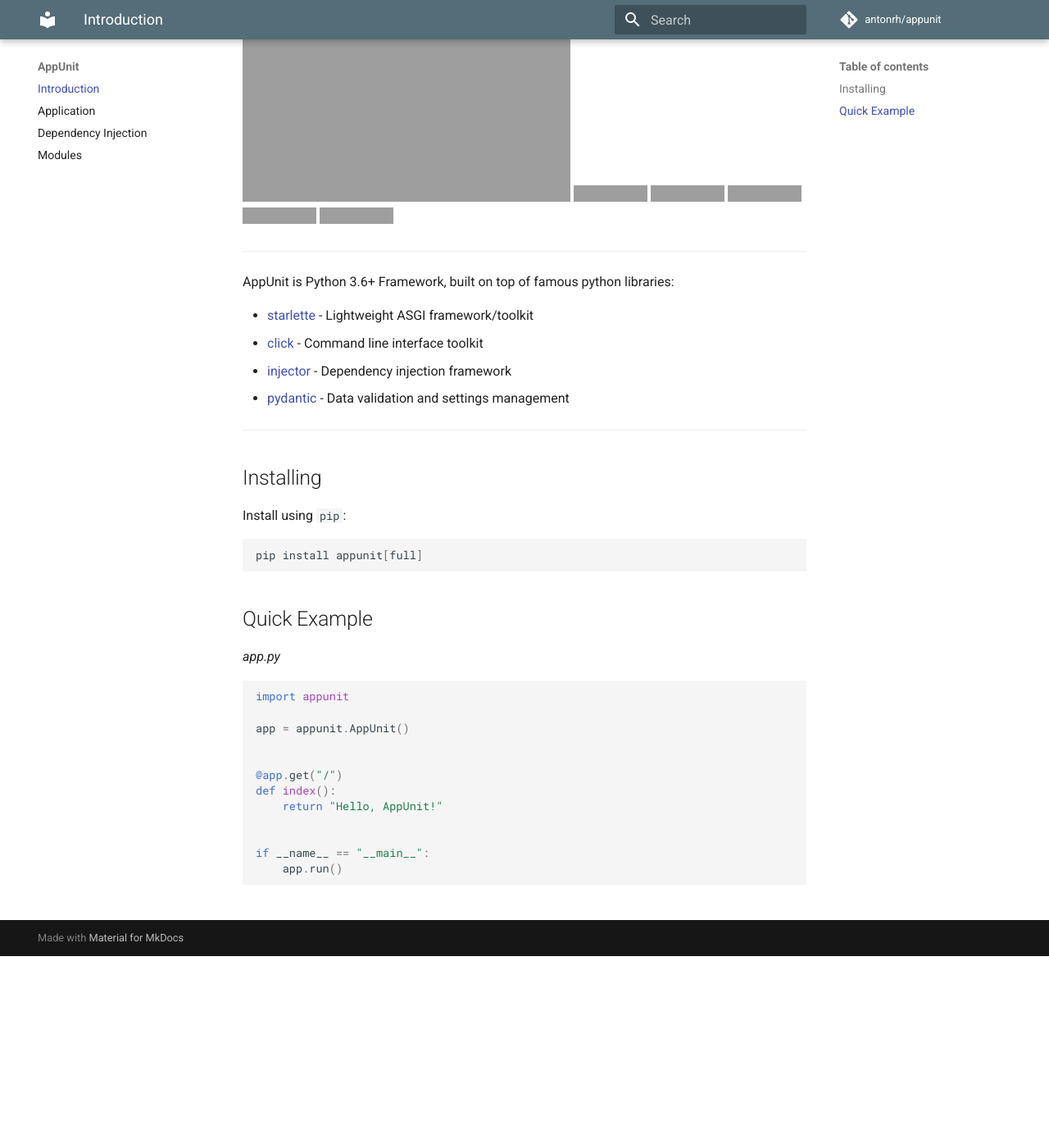
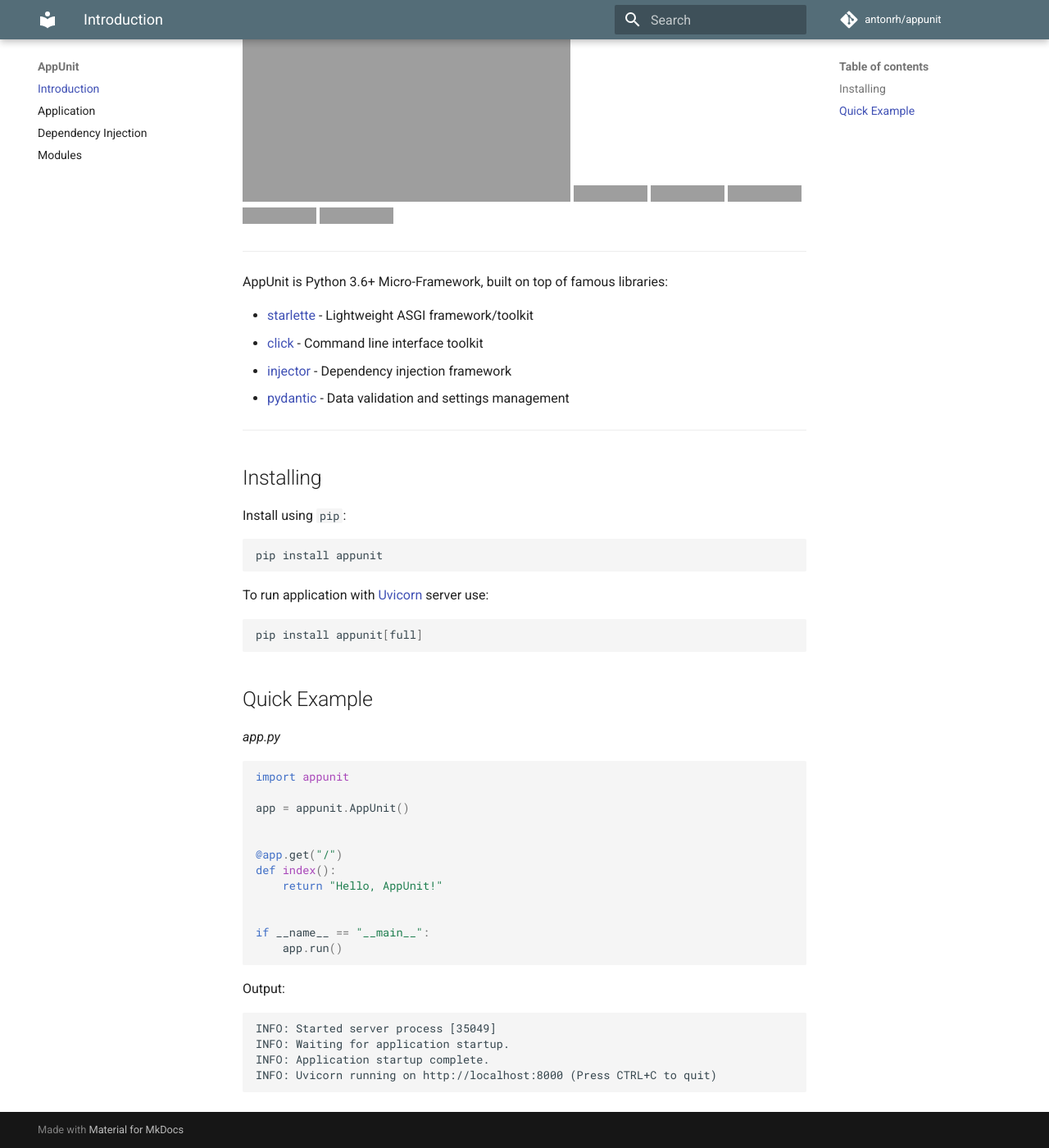
Before and after one commit to antonrh/appunit, an MkDocs documentation site: the page built from docs/index.md, in a window 1280 px wide and 1400 px high, scrolled down 234 px. Shown: the whole window at 82% size. Built offline with MkDocs 1.6.1 and Material for MkDocs 9.7.7, drawn with Linux system fonts in a browser that asks for light colours; comment, search, counter and statistics services are not loaded; some of the changed text lies outside the part shown; grey boxes are pictures that could not be loaded.

Commit message:
Updated docs

````diff
--- a/docs/index.md
+++ b/docs/index.md
@@ -1,4 +1,4 @@
-# AppUnit Framework
+# AppUnit Micro-Framework
 
 ![tests](https://github.com/antonrh/appunit/workflows/tests/badge.svg)
 [![codecov](https://codecov.io/gh/antonrh/appunit/branch/master/graph/badge.svg)](https://codecov.io/gh/antonrh/appunit)
@@ -9,7 +9,7 @@
 
 ---
 
-AppUnit is Python 3.6+ Framework, built on top of famous python libraries:
+AppUnit is Python 3.6+ Micro-Framework, built on top of famous libraries:
 
 * [starlette](https://github.com/encode/starlette/) - Lightweight ASGI framework/toolkit
 * [click](https://github.com/pallets/click) - Command line interface toolkit
@@ -21,6 +21,12 @@
 ## Installing
 
 Install using `pip`:
+
+```bash
+pip install appunit
+```
+
+To run application with [Uvicorn](https://github.com/encode/uvicorn) server use:
 
 ```bash
 pip install appunit[full]
@@ -44,3 +50,12 @@
 if __name__ == "__main__":
     app.run()
 ```
+
+Output:
+
+```
+INFO: Started server process [35049]
+INFO: Waiting for application startup.
+INFO: Application startup complete.
+INFO: Uvicorn running on http://localhost:8000 (Press CTRL+C to quit)
+```
--- a/mkdocs.yml
+++ b/mkdocs.yml
@@ -1,5 +1,5 @@
 site_name: AppUnit
-site_description: Python Application library
+site_description: Python Micro-Framework
 site_author: Anton Ruhlov
 site_url: https://github.com/antonrh/appunit
 
````
Also changed, not shown: README.md (+17 -2 lines).
